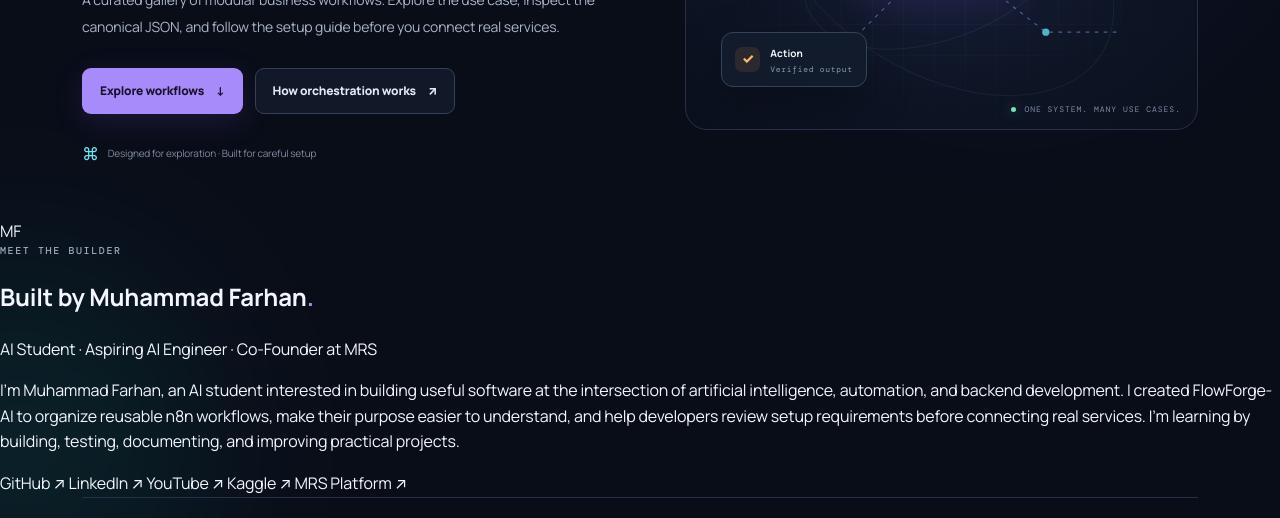
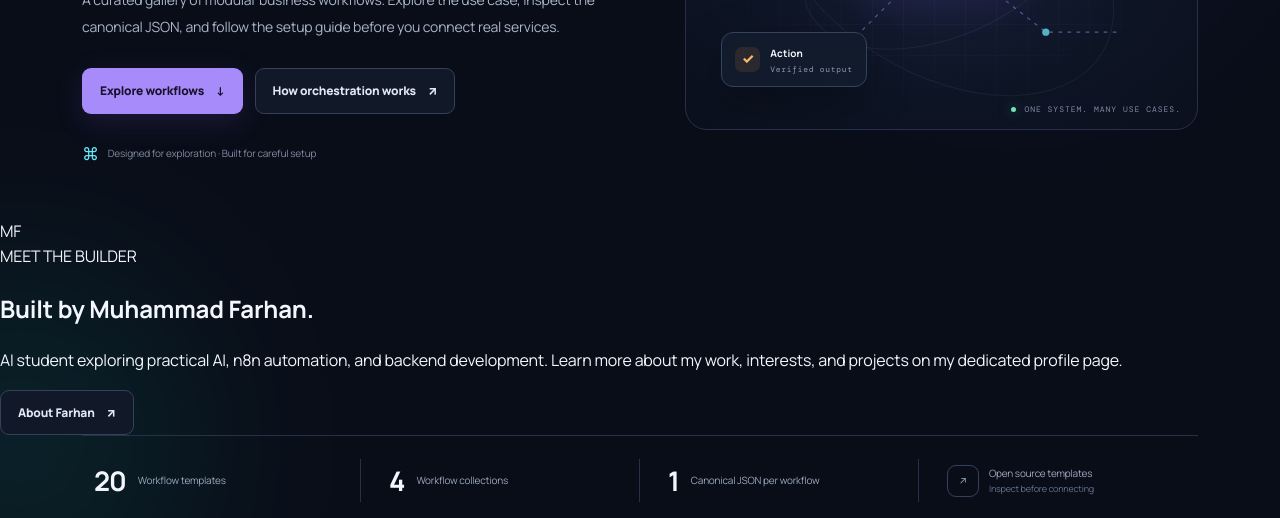
Before and after one commit to Farhanillahiclass/FlowForge-AI, a plain HTML site: page site/index.html in a window 1280 px wide. Shown: the part 417-935 px from the top of the page. Drawn offline with nearby package versions, Linux system fonts and the light colour scheme.

Commit message:
site: replace inline bio with dedicated About Farhan page link

```diff
--- a/site/index.html
+++ b/site/index.html
@@ -58,23 +58,14 @@
       </div>
     </section>
 
-    <section id="about-farhan" class="maintainer-section" aria-labelledby="maintainer-heading">
-      <div class="maintainer-card">
-        <div class="maintainer-mark" aria-hidden="true">MF</div>
-        <div class="maintainer-copy">
-          <div class="eyebrow">MEET THE BUILDER</div>
-          <h2 id="maintainer-heading">Built by Muhammad Farhan<span class="heading-period">.</span></h2>
-          <p class="maintainer-role">AI Student · Aspiring AI Engineer · Co-Founder at MRS</p>
-          <p class="maintainer-description">I’m Muhammad Farhan, an AI student interested in building useful software at the intersection of artificial intelligence, automation, and backend development. I created FlowForge-AI to organize reusable n8n workflows, make their purpose easier to understand, and help developers review setup requirements before connecting real services. I’m learning by building, testing, documenting, and improving practical projects.</p>
-          <div class="maintainer-links" aria-label="Muhammad Farhan profile links">
-            <a href="https://github.com/Farhanillahiclass" target="_blank" rel="noreferrer">GitHub <span aria-hidden="true">↗</span></a>
-            <a href="https://www.linkedin.com/in/muhammadfarhanmrs/" target="_blank" rel="noreferrer">LinkedIn <span aria-hidden="true">↗</span></a>
-            <a href="https://www.youtube.com/@FarhanMRSDeveloper" target="_blank" rel="noreferrer">YouTube <span aria-hidden="true">↗</span></a>
-            <a href="https://www.kaggle.com/muhammadfarhanmrs" target="_blank" rel="noreferrer">Kaggle <span aria-hidden="true">↗</span></a>
-            <a href="https://mrsplatform.tech/" target="_blank" rel="noreferrer">MRS Platform <span aria-hidden="true">↗</span></a>
-          </div>
-        </div>
+    <section class="about-promo" aria-labelledby="about-promo-title">
+      <div class="about-promo-mark" aria-hidden="true">MF</div>
+      <div class="about-promo-copy">
+        <span class="about-promo-label">MEET THE BUILDER</span>
+        <h2 id="about-promo-title">Built by Muhammad Farhan<span>.</span></h2>
+        <p>AI student exploring practical AI, n8n automation, and backend development. Learn more about my work, interests, and projects on my dedicated profile page.</p>
       </div>
+      <a class="button button-secondary about-promo-button" href="./about.html">About Farhan <span aria-hidden="true">↗</span></a>
     </section>
 
     <section class="stats-row" aria-label="Gallery summary">
```
